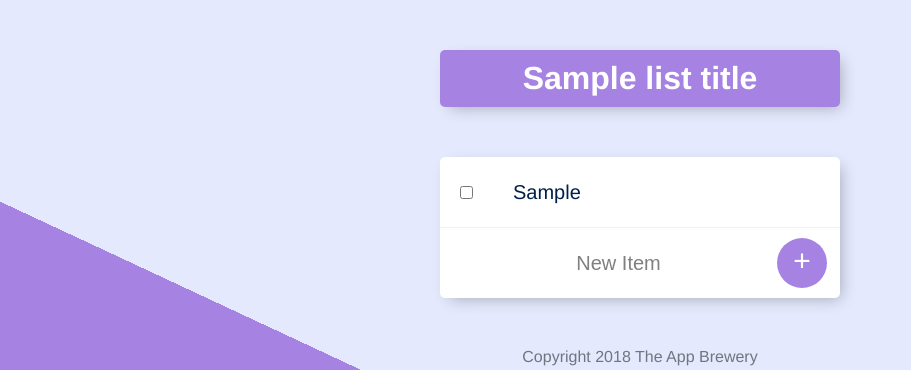
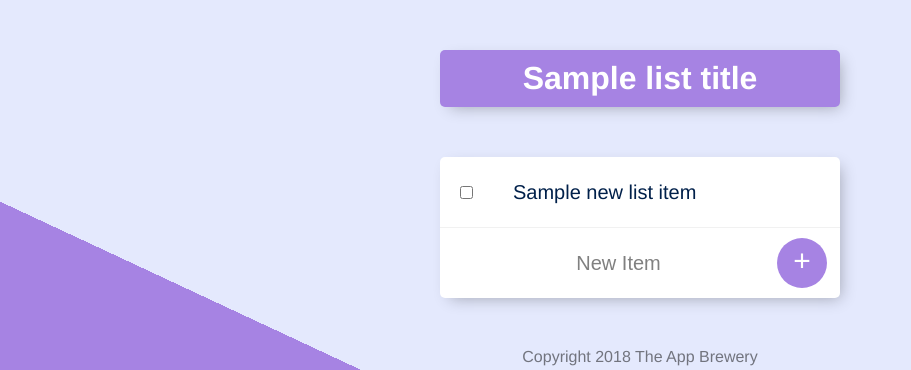
Before and after one commit to MOOW4/todolist-v2-udemy, a Node server app: template views/list.ejs in a window 1280 px wide. Shown: the top 370 px of the page, without its empty margins (0-911 px from the left). Run offline with Node 20, Linux system fonts and the light colour scheme; the template is opened without the code that fills it: most values are stand-ins (such as "Sample title", 1, 10 or a date in 2020); some libraries are stand-ins or nearby versions.

Commit message:
fix proper loading and display of items from the DB

```diff
--- a/app.js
+++ b/app.js
@@ -12,7 +12,7 @@ app.set("view engine", "ejs");
 app.use(bodyParser.urlencoded({ extended: true }));
 app.use(express.static("public"));
 
-mongoose.connect("mongodb://localhost:27017/todolistDB", { useUnifiedTopology: true });
+mongoose.connect("mongodb://localhost:27017/todolistDB", { useNewUrlParser: true });
 const itemsSchema = new mongoose.Schema({
 	name: {
 		type: String,
@@ -22,35 +22,33 @@ const itemsSchema = new mongoose.Schema({
 const Item = mongoose.model("Item", itemsSchema);
 
 const item_1 = new Item({
-  name: "Welcome to Your todolist!"
+	name: "Welcome to Your todolist!",
 });
 const item_2 = new Item({
-  name: "Hit the + button to add a new item."
+	name: "Hit the + button to add a new item.",
 });
 const item_3 = new Item({
-  name: "<-- Hit this to delete an item"
+	name: "<-- Hit this to delete an item",
 });
 const defaultItems = [item_1, item_2, item_3];
-Item.insertMany(defaultItems)
+/* Item.insertMany(defaultItems)
 	.then(() => {
 		console.log("Succesfully saved");
 	})
 	.catch((error) => {
 		console.log(error);
-  })
-  //!
-  /*.finally(() => {
-    mongoose.disconnect();
 	}); */
-
 
 /* const items = ["Buy Food", "Cook Food", "Eat Food"];
 const workItems = []; */
 
 app.get("/", function (req, res) {
 	const day = date.getDate();
+	Item.find({})
+		.then((foundItems) =>{
+			res.render("list", { listTitle: day, newListItems: foundItems });
+		});
 
-	res.render("list", { listTitle: day, newListItems: items });
 });
 
 app.post("/", function (req, res) {
--- a/views/list.ejs
+++ b/views/list.ejs
@@ -5,12 +5,12 @@
   </div>
 
   <div class="box">
-    <% for (let i=0; i<newListItems.length; i++) { %>
+    <% newListItems.forEach((item) => { %>
       <div class="item">
         <input type="checkbox">
-        <p><%=  newListItems[i]  %></p>
+        <p><%=  item.name  %></p>
       </div>
-      <% } %>
+      <% }); %>
 
       <form class="item" action="/" method="post">
         <input type="text" name="newItem" placeholder="New Item" autocomplete="off">
```
Lines whose indentation alone changed are shown as unchanged.
